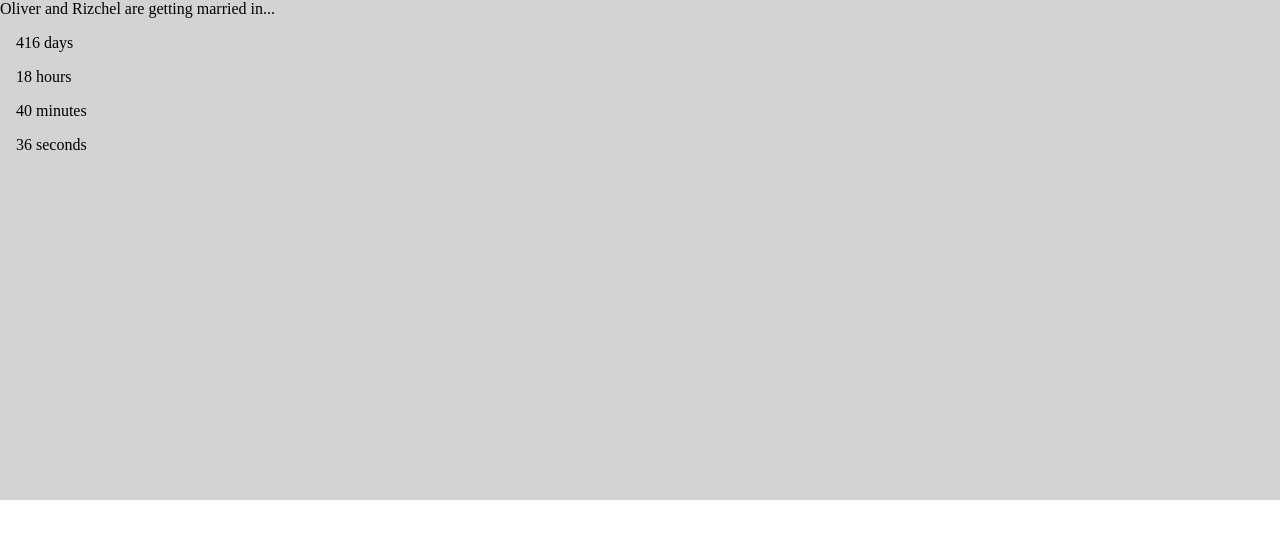
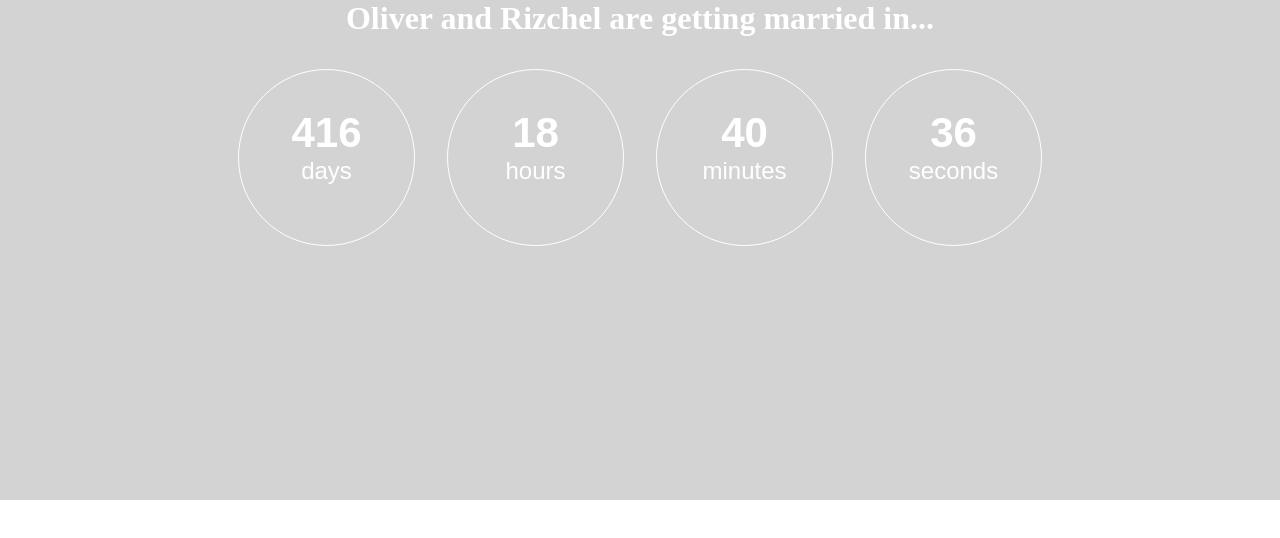
Before and after one commit to rizcheldayao/wedding-website, a React app: page / in a window 1280 px wide. Shown: the top 538 px of the page. Built offline with nearby package versions, Linux system fonts and the light colour scheme.

Commit message:
Styling and breaking out components

```diff
--- /dev/null
+++ b/src/components/Circle/index.js
@@ -0,0 +1,20 @@
+import React, { Component } from 'react';
+import PropTypes from 'prop-types';
+
+class Circle extends Component {
+  render () {
+    const { value, label } = this.props;
+    return (
+      <div className='circle'>
+        <p><span className='val'>{`${value}`}</span><br /> {`${label}`}</p>
+      </div>
+    );
+  }
+}
+
+Circle.propTypes = {
+  value: PropTypes.number,
+  label: PropTypes.string
+};
+
+export default Circle;
--- a/src/components/Countdown/index.js
+++ b/src/containers/Countdown.js
@@ -1,4 +1,5 @@
 import React, { Component } from 'react';
+import Circle from '../components/Circle';
 
 class Countdown extends Component {
   constructor (props) {
@@ -10,6 +11,8 @@ class Countdown extends Component {
       hours: 0,
       minutes: 0,
       seconds: 0,
+      times: [0, 0, 0, 0],
+      list: null,
     }
     this.timeSet = this.timeSet.bind(this);
   }
@@ -36,17 +39,22 @@ class Countdown extends Component {
       hours: hours,
       minutes: minutes,
       seconds: seconds,
+      times: [days, hours, minutes, seconds],
+    });
+    const arrayOrder = ['days', 'hours', 'minutes', 'seconds'];
+    const listView = this.state.times.map((time, index) => {
+      return <Circle value={time} label={arrayOrder[index]} />
+    });
+    this.setState({
+      list: listView,
     });
   }
 
   render () {
-    const { days, hours, minutes, seconds } = this.state;
+    const { list } = this.state;
     return (
       <div className='countdown'>
-        <p>{`${days} days`}</p>
-        <p>{`${hours} hours`}</p>
-        <p>{`${minutes} minutes`}</p>
-        <p>{`${seconds} seconds`}</p>
+        {list}
       </div>
     );
   }
--- a/src/containers/Header.js
+++ b/src/containers/Header.js
@@ -1,11 +1,11 @@
 import React, { Component } from 'react';
-import Countdown from '../components/Countdown';
+import Countdown from './Countdown';
 
 class Header extends Component {
   render () {
     return (
       <div className='header'>
-        Oliver and Rizchel are getting married in...
+        <h1>Oliver and Rizchel are getting married in...</h1>
         <Countdown />
       </div>
     );
--- a/src/styles/_variables.scss
+++ b/src/styles/_variables.scss
@@ -0,0 +1,3 @@
+$white: #fff;
+$countdown-font: 'Montserrat', sans-serif;
+$header-font: 'Great Vibes', cursive;
--- a/src/styles/header.scss
+++ b/src/styles/header.scss
@@ -1,9 +1,42 @@
+@import './_variables';
+
 .header {
   background-color: lightgrey;
   height: 500px;
   width: 100%;
+  text-align: center;
+
+  h1 {
+    margin: 0;
+    color: $white;
+    font-family: $header-font;
+  }
 }
 
 .countdown {
   margin: 1rem;
+  display: flex;
+  flex-wrap: wrap;
+  justify-content: center;
 }
+
+.circle {
+  border-radius: 50%;
+  border: 1px solid $white;
+  margin: 1rem;
+  color: white;
+  font-family: $countdown-font;
+  text-align: center;
+  height: 175px;
+  width: 175px;
+
+  p {
+    padding: 15px 25px;
+    font-size: 24px;
+  }
+
+  span {
+    font-size: 42px;
+    font-weight: 800;
+  }
+}
```
Also changed, not shown: public/dist/bundle.css, public/dist/bundle.js.
